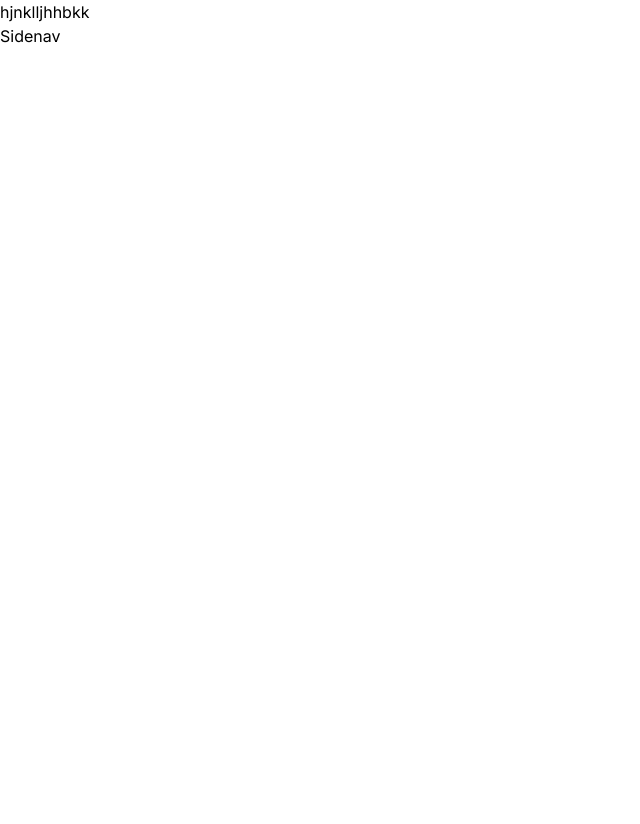
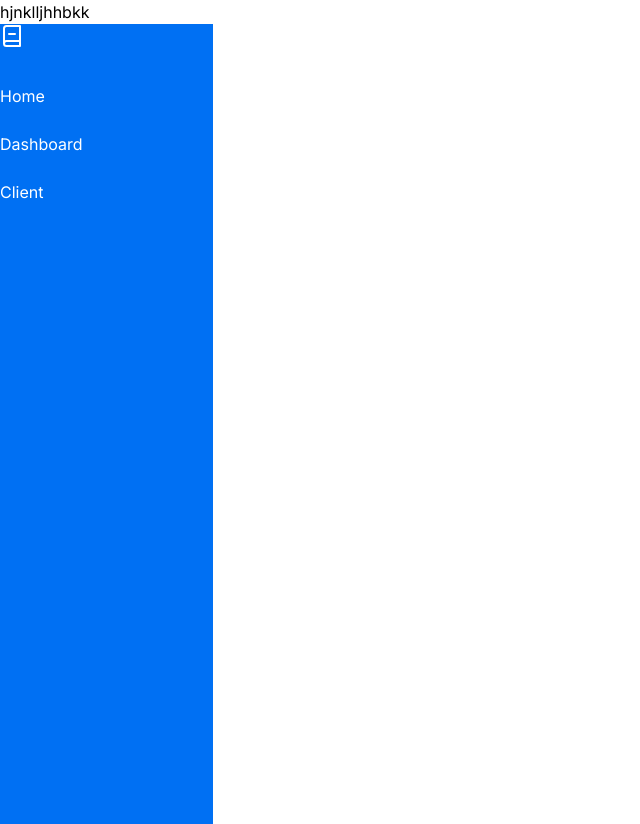
Before and after one commit to udit065/Ledger-Helper, a Next.js app: page / in a window 1280 px wide. Shown: the whole page, without its empty margins (0-640 px from the left). Before the commit the page ends 800 px from the top, so only its background shows below. Built offline with nearby package versions, Linux system fonts and the light colour scheme.

Commit message:
sidenav updated

```diff
--- a/src/app/componets/sidenav.tsx
+++ b/src/app/componets/sidenav.tsx
@@ -1,3 +1,12 @@
 export default function SideNav() {
-    return <p>Sidenav</p>;
+    return (
+        <div className="bg-[#0070F3] h-screen w-1/6 text-white">
+            <div className="pb-6">
+                <svg xmlns="http://www.w3.org/2000/svg" width="24" height="24" viewBox="0 0 24 24" fill="none" stroke="currentColor" stroke-width="2" stroke-linecap="round" stroke-linejoin="round" className="lucide lucide-book-minus"><path d="M4 19.5v-15A2.5 2.5 0 0 1 6.5 2H20v20H6.5a2.5 2.5 0 0 1 0-5H20" /><path d="M9 10h6" /></svg>
+            </div>
+            <div className="py-3 cursor-pointer">Home</div>
+            <div className="py-3 cursor-pointer">Dashboard</div>
+            <div className="py-3 cursor-pointer">Client</div>
+        </div>
+    );
 }
```
Also changed, not shown: package.json (+5 -5 lines).
